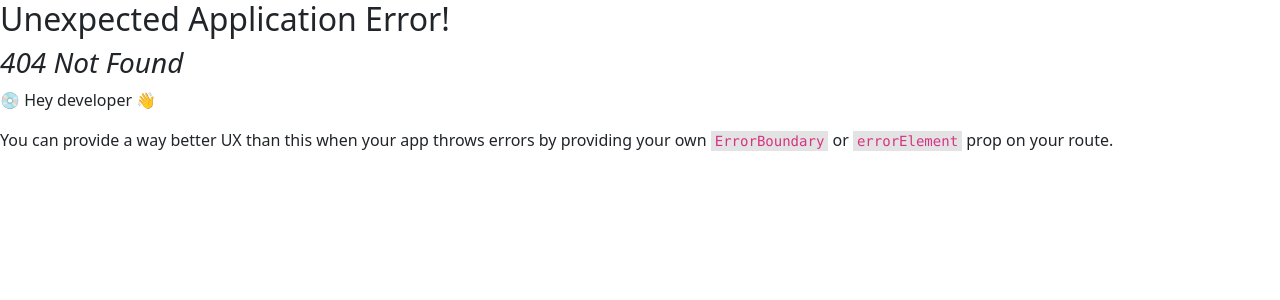
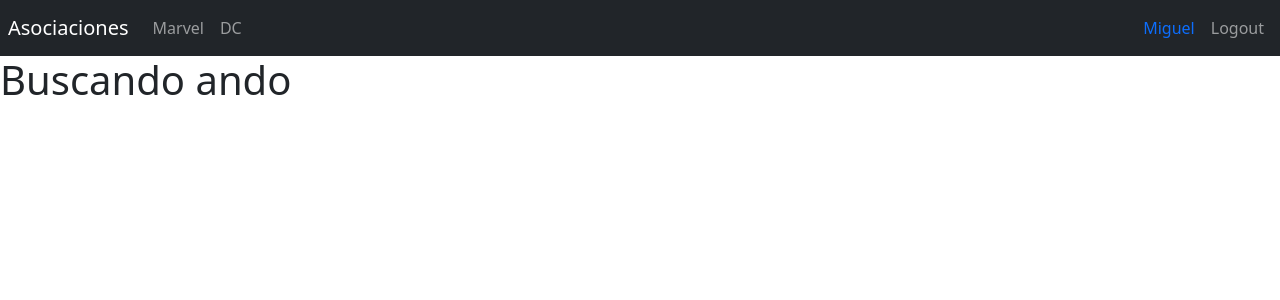
Before and after one commit to Mvillegas18/Hero-App-SPA, a React (Vite) app: page /buscar in a window 1280 px wide. Before the commit this address had no page. Shown: the top 300 px of the page. Built offline with nearby package versions, Linux system fonts and the light colour scheme.

Commit message:
Adding daughters routes

```diff
--- /dev/null
+++ b/src/heroes/pages/HeroPage.jsx
@@ -0,0 +1,7 @@
+export const HeroPage = () => {
+	return (
+		<>
+			<h1>HeroPage</h1>
+		</>
+	);
+};
--- /dev/null
+++ b/src/heroes/pages/SearchPage.jsx
@@ -0,0 +1,7 @@
+export const SearchPage = () => {
+	return (
+		<>
+			<h1>Buscando ando</h1>
+		</>
+	);
+};
--- a/src/heroes/pages/index.js
+++ b/src/heroes/pages/index.js
@@ -1,2 +1,4 @@
 export * from './DcPage';
 export * from './MarvelPage';
+export * from './HeroPage';
+export * from './SearchPage';
--- a/src/main.jsx
+++ b/src/main.jsx
@@ -1,8 +1,7 @@
 import React from 'react';
 import ReactDOM from 'react-dom/client';
-import AppRouter from './router/AppRouter';
+import { AppRouter } from './router/AppRouter';
 import './styles.css';
-
 
 ReactDOM.createRoot(document.getElementById('root')).render(
 	<React.StrictMode>
```
Also changed, not shown: src/router/AppRouter.jsx (+19 -9 lines).
